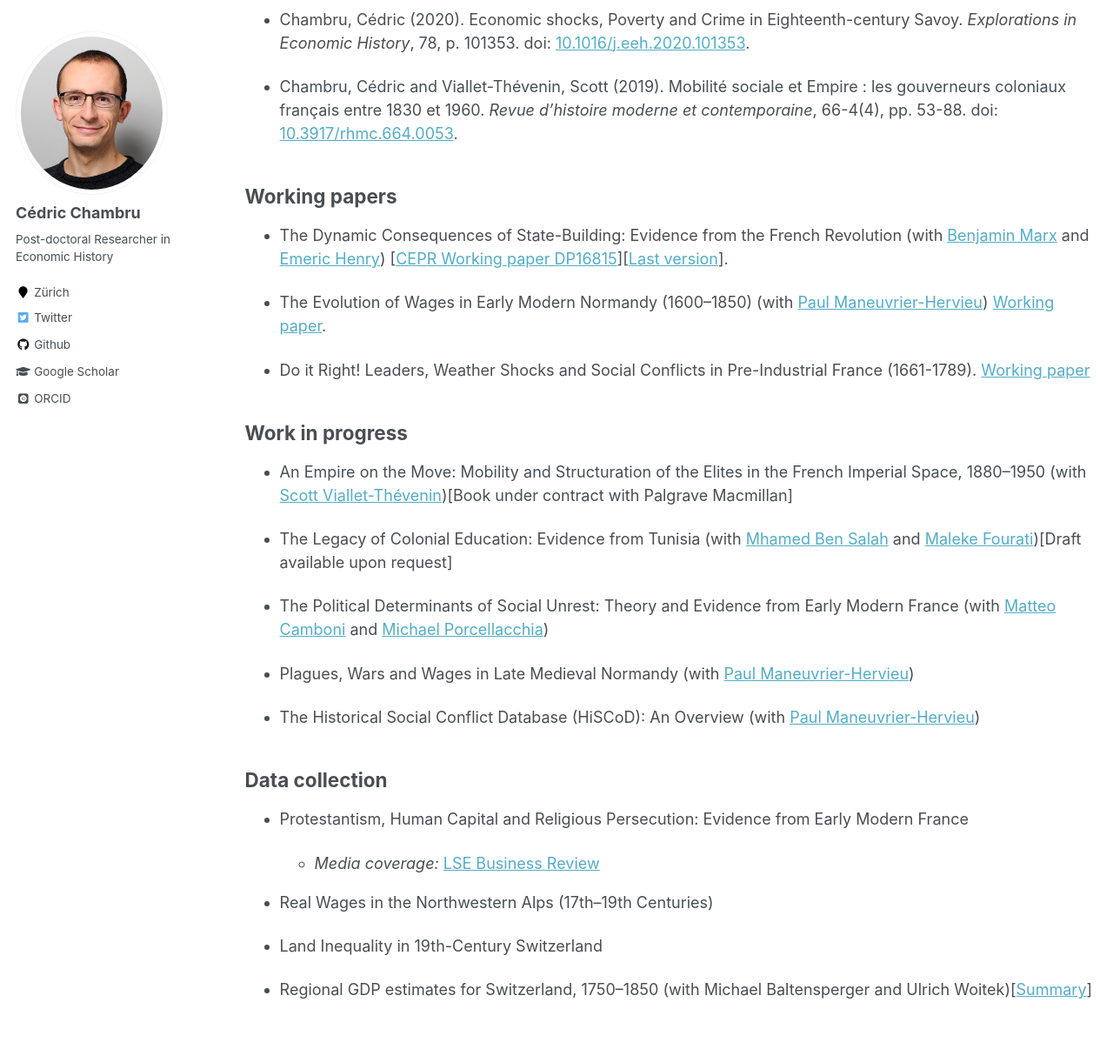
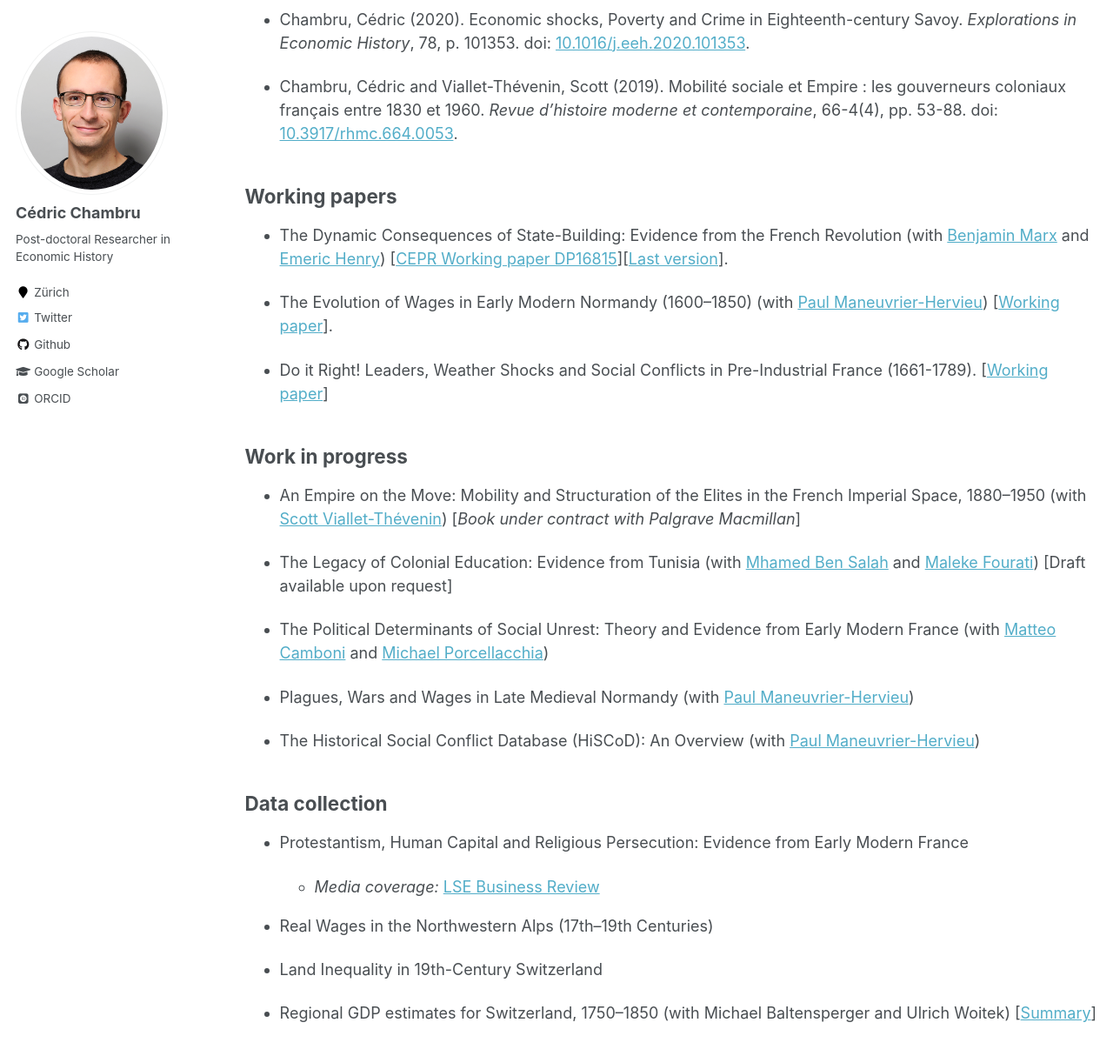
Before and after one commit to CedricChambru/CedricChambru.github.io, a Jekyll site: the page built from _pages/research.md, in a window 1280 px wide and 1400 px high, scrolled down 305 px. Shown: the top 1214 px of the window at 87% size. Built offline with Jekyll 4.4.1, drawn with Linux system fonts in a browser that asks for light colours; some web fonts are replaced.

```diff
--- a/_pages/research.md
+++ b/_pages/research.md
@@ -20,16 +20,16 @@ redirect_from:
 
 * The Dynamic Consequences of State-Building: Evidence from the French Revolution (with [Benjamin Marx](https://sites.google.com/view/bmarx) and [Emeric Henry](https://sites.google.com/site/emericmlhenry)) [[CEPR Working paper DP16815](https://cepr.org/active/publications/discussion_papers/dp.php?dpno=16815)][[Last version](https://drive.google.com/file/d/1Wll4seH5huKJU6ll9ziLA4ixs7BJzSG8/view)].
 
-* The Evolution of Wages in Early Modern Normandy (1600–1850) (with [Paul Maneuvrier-Hervieu](https://paulmaneuvrierhervieu.github.io)) [Working paper](https://doi.org/10.5167/uzh-207639).
+* The Evolution of Wages in Early Modern Normandy (1600–1850) (with [Paul Maneuvrier-Hervieu](https://paulmaneuvrierhervieu.github.io)) [[Working paper](https://doi.org/10.5167/uzh-207639)].
 
-* Do it Right! Leaders, Weather Shocks and Social Conflicts in Pre-Industrial France (1661-1789). [Working paper](https://doi.org/10.5167/uzh-186150)
+* Do it Right! Leaders, Weather Shocks and Social Conflicts in Pre-Industrial France (1661-1789). [[Working paper](https://doi.org/10.5167/uzh-186150)]
 
 
 ## Work in progress
 
-* An Empire on the Move: Mobility and Structuration of the Elites in the French Imperial Space, 1880–1950 (with [Scott Viallet-Thévenin](https://cv.archives-ouvertes.fr/scott-viallet-thevenin))[Book under contract with Palgrave Macmillan]
+* An Empire on the Move: Mobility and Structuration of the Elites in the French Imperial Space, 1880–1950 (with [Scott Viallet-Thévenin](https://cv.archives-ouvertes.fr/scott-viallet-thevenin)) [*Book under contract with Palgrave Macmillan*]
 
-* The Legacy of Colonial Education: Evidence from Tunisia (with [Mhamed Ben Salah](https://mhamedbensalah.github.io) and [Maleke Fourati](https://sites.google.com/view/malekefourati))[Draft available upon request]
+* The Legacy of Colonial Education: Evidence from Tunisia (with [Mhamed Ben Salah](https://mhamedbensalah.github.io) and [Maleke Fourati](https://sites.google.com/view/malekefourati)) [Draft available upon request]
 
 * The Political Determinants of Social Unrest: Theory and Evidence from Early Modern France (with [Matteo Camboni](https://sites.google.com/u.northwestern.edu/matteocamboni/home) and [Michael Porcellacchia](https://sites.northwestern.edu/mporcellacchia/))
 
@@ -48,4 +48,4 @@ redirect_from:
 
 * Land Inequality in 19th-Century Switzerland
 
-* Regional GDP estimates for Switzerland, 1750–1850 (with Michael Baltensperger and Ulrich Woitek)[[Summary](https://p3.snf.ch/Project-182294)]
+* Regional GDP estimates for Switzerland, 1750–1850 (with Michael Baltensperger and Ulrich Woitek) [[Summary](https://p3.snf.ch/Project-182294)]
```
